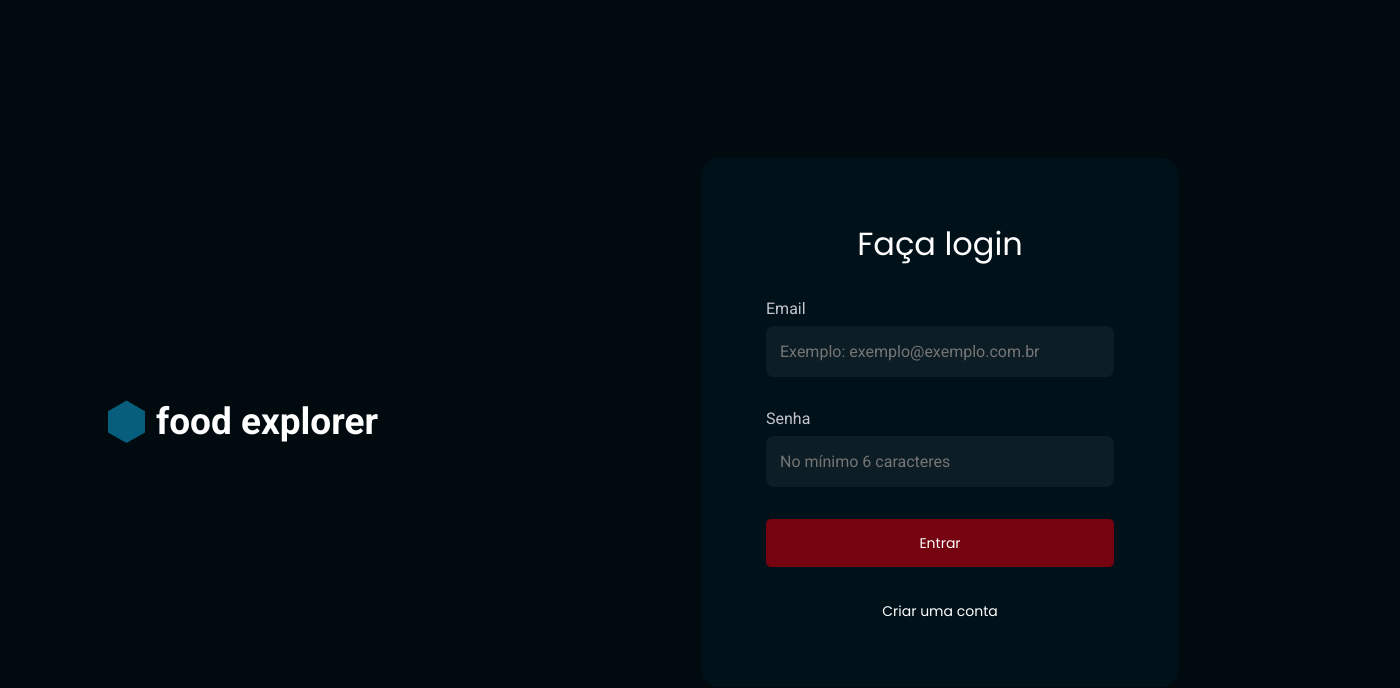
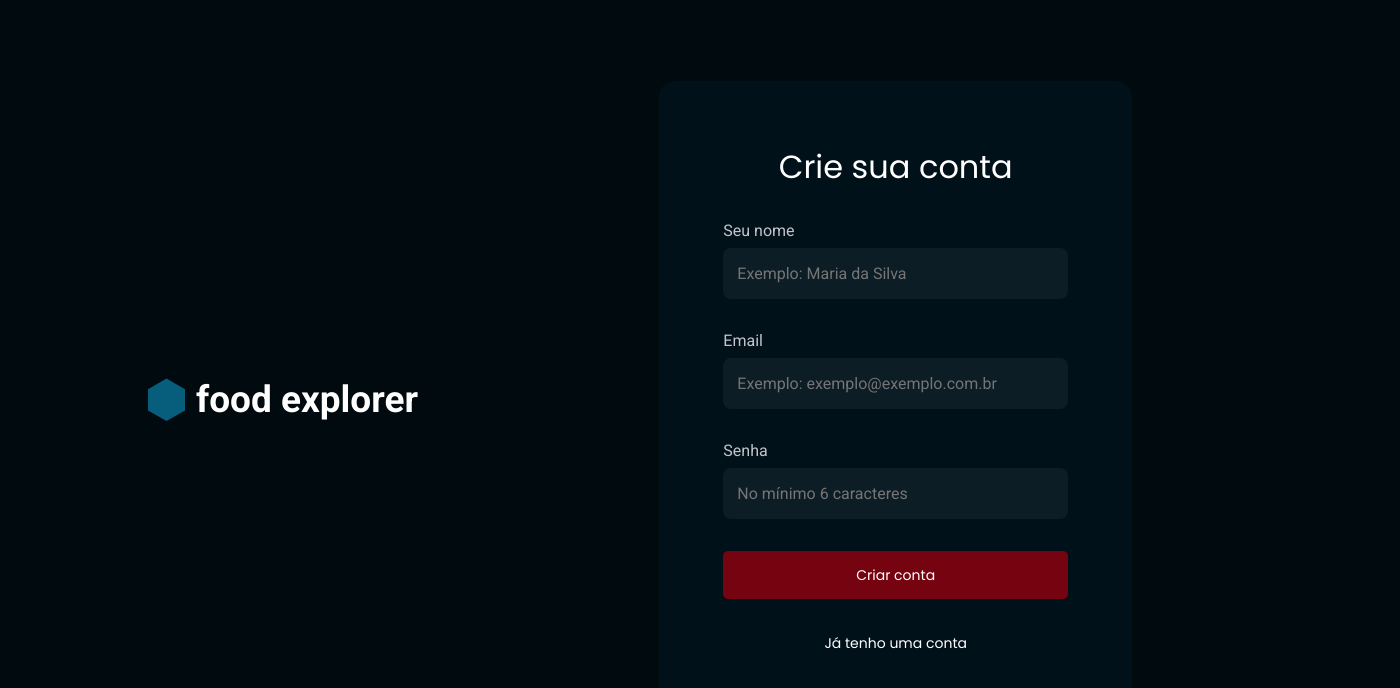
Before and after one commit to caue-bueno/foodexplorer-front, a React (Vite) app: page / in a window 1280 px wide. Shown: the top 688 px of the page, 1400 px wide, since content can reach past the window. Built offline with nearby package versions, Linux system fonts and the light colour scheme.

Commit message:
Made some adjusts in login/singup pages

```diff
--- a/src/components/LoginForm/styles.js
+++ b/src/components/LoginForm/styles.js
@@ -1,9 +1,8 @@
 import styled from "styled-components";
 
 export const Container = styled.form`
-  width: 47.6rem;
-  margin: 0 auto;
-  padding: 6.4rem;
+  margin: 7.3rem auto 0;
+  width: 31.6rem;
   display: flex;
   flex-direction: column;
   gap: 3.2rem;
@@ -16,6 +15,9 @@ export const Container = styled.form`
   }
 
   @media (min-width: 1200px) {
+  width: 47.6rem;
+  padding: 6.4rem;
+
   background-color: ${({ theme }) => theme.COLORS.DARK_700};
   margin: 0 10.8rem 0;
   }
--- a/src/main.jsx
+++ b/src/main.jsx
@@ -12,7 +12,7 @@ ReactDOM.createRoot(document.getElementById('root')).render(
   <React.StrictMode>
     <ThemeProvider theme={theme}>
       <GlobalStyles />
-      <SignIn />
+      <SignUp />
     </ThemeProvider>
   </React.StrictMode>,
 )
--- a/src/pages/SignIn/index.jsx
+++ b/src/pages/SignIn/index.jsx
@@ -8,6 +8,7 @@ import { Container } from "./styles"
 export function SignIn() {
   return (
     <Container>
+      <div>
       <Logo />
 
       <Form title="Faça login">
@@ -25,6 +26,8 @@ export function SignIn() {
 
         <a> Criar uma conta </a>
       </Form>
+      </div>
+
       {/* <Link to="/">entar</Link> */}
     </Container>
   )
--- a/src/pages/SignIn/styles.js
+++ b/src/pages/SignIn/styles.js
@@ -2,22 +2,23 @@
 import styled from "styled-components";
 
 export const Container = styled.div`
-  display: flex;
-  flex-direction: column;
-  /* border: 1px solid white; */
-  align-items: center;
-  margin-top: 15.8rem;
-  margin-bottom: 5rem;
+  display: grid;
+  place-items: center;
+  height: 100vh;
+
+  > div {
+    display: flex;
+    flex-direction: column;
+    /* border: 1px solid white; */
+    align-items: center;
 
   @media (min-width: 1200px) {
-    width: 140rem;
-    margin: 15.8rem auto 0;
+    width: 120rem;
+    margin: 0 auto;
     flex-direction: row;
-    gap: 10rem;
+    gap: 2rem;
   }
 
-  @media (min-width: 2480px) {
-    margin-top: 25.8rem;
   }
 
 `;
--- a/src/pages/SignUp/index.jsx
+++ b/src/pages/SignUp/index.jsx
@@ -8,6 +8,7 @@ import { Container } from "./styles"
 export function SignUp() {
   return (
     <Container>
+      <div>
         <Logo />
         <Form title="Crie sua conta">
           <Input
@@ -29,6 +30,7 @@ export function SignUp() {
 
           <a> Já tenho uma conta </a>
         </Form>
+      </div>
     </Container>
   )
 }
--- a/src/pages/SignUp/styles.js
+++ b/src/pages/SignUp/styles.js
@@ -2,21 +2,22 @@
 import styled from "styled-components";
 
 export const Container = styled.div`
+  display: grid;
+  place-items: center;
+  height: 100vh;
+
+  > div {
   display: flex;
   flex-direction: column;
   /* border: 1px solid white; */
   align-items: center;
-  margin-top: 15.8rem;
-  margin-bottom: 5rem;
 
   @media (min-width: 1200px) {
-    width: 140rem;
-    margin: 15.8rem auto 0;
+    width: 120rem;
+    margin: 0 auto;
     flex-direction: row;
-    gap: 10rem;
+    gap: 2rem;
   }
+}
 
-  @media (min-width: 2480px) {
-    margin-top: 25.8rem;
-  }
 `;
```
Lines whose indentation alone changed are shown as unchanged.
